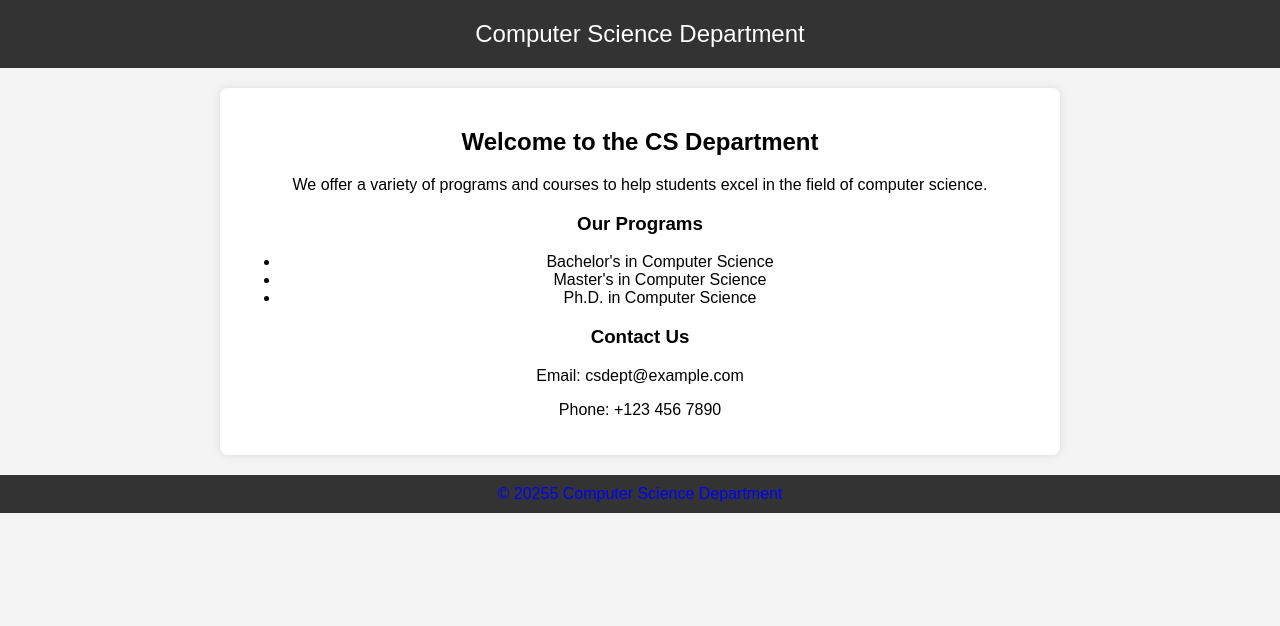
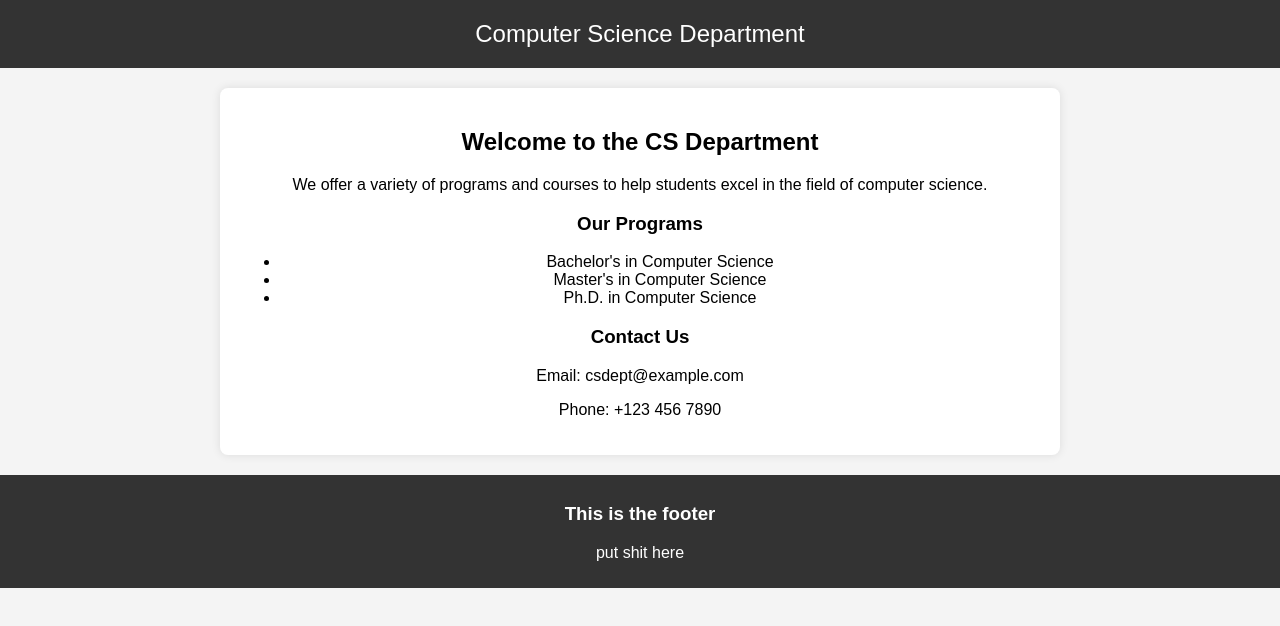
Before and after one commit to Nickyboi08/WebDevBackup, a plain HTML site: page index.html in a window 1280 px wide. Drawn offline with Linux system fonts and the light colour scheme.

Commit message:
Update index.html

```diff
--- a/index.html
+++ b/index.html
@@ -29,7 +29,7 @@
             margin-top: 20px;
             padding: 10px;
             background-color: #333;
-            color: blue;
+            color: white;
         }
     </style>
 </head>
@@ -51,7 +51,8 @@
         <p>Phone: +123 456 7890</p>
     </div>
     <footer>
-        &copy; 20255 Computer Science Department
+       <h3>This is the footer</h3>
+        <p>put shit here</p>
     </footer>
 </body>
 </html>
```
